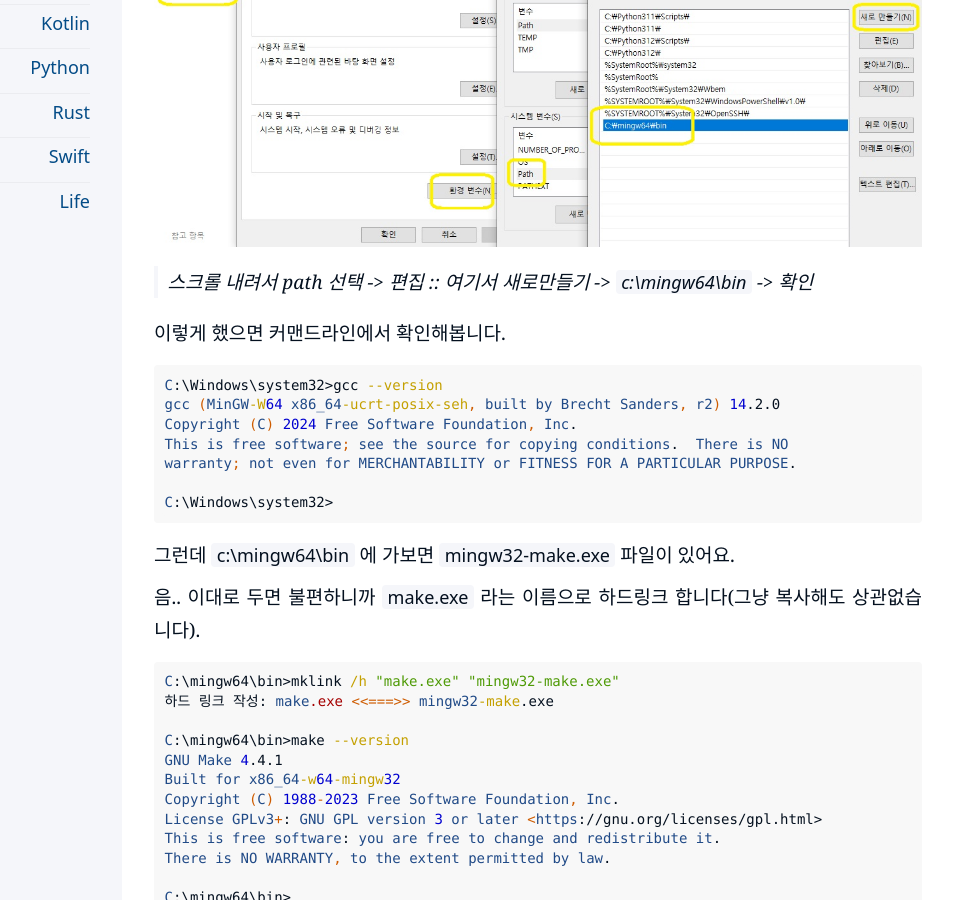
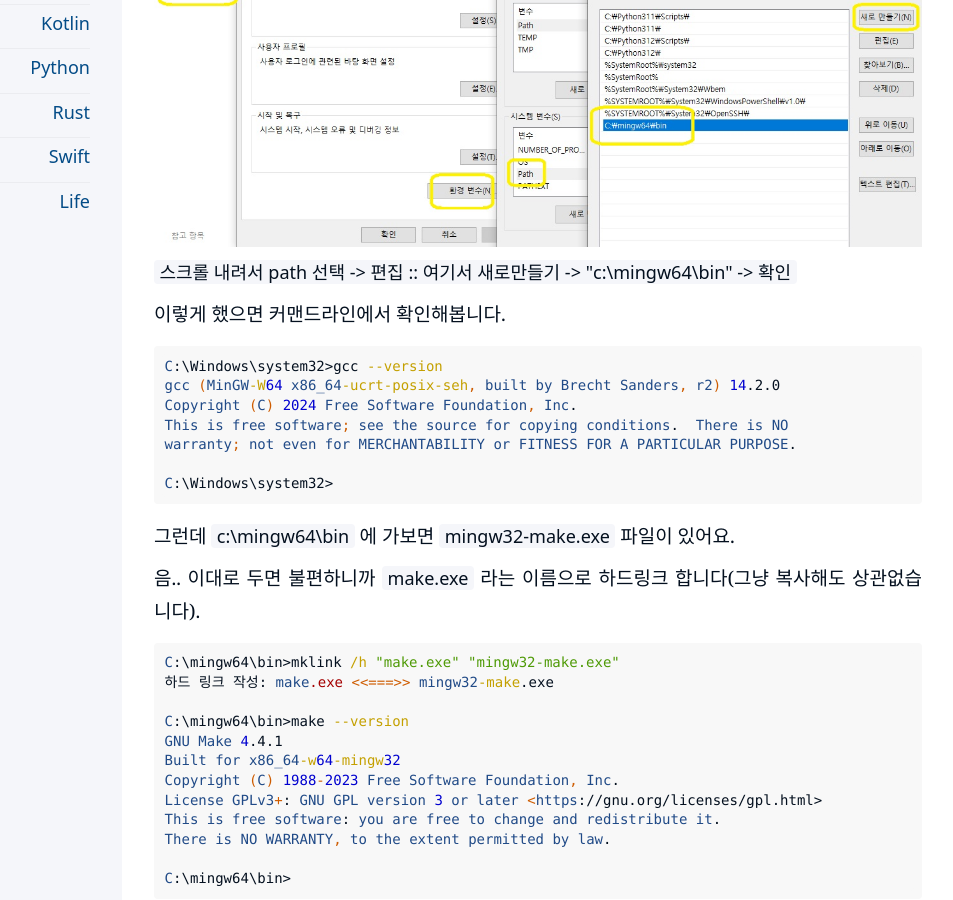
Before and after one commit to kiroshin/kiroshin.github.io, a Jekyll site: the page built from _posts/2024-10-28-rust-windows-install.md, in a window 1280 px wide and 900 px high, scrolled down 4647 px. Shown: the whole window, without its empty margins (198-1151 px from the left). Built offline with Jekyll 4.4.1, drawn with Linux system fonts in a browser that asks for light colours.

Commit message:
Update 2024-10-28-rust-windows-install.md

````diff
--- a/_posts/2024-10-28-rust-windows-install.md
+++ b/_posts/2024-10-28-rust-windows-install.md
@@ -150,7 +150,7 @@ stable-x86_64-pc-windows-msvc
 
 ![MinGW Lib Path](/assets/mingw-lib-windows-path.jpg)
 
-> 스크롤 내려서 path 선택 -> 편집 :: 여기서 새로만들기 -> `c:\mingw64\bin` -> 확인
+```스크롤 내려서 path 선택 -> 편집 :: 여기서 새로만들기 -> "c:\mingw64\bin" -> 확인```
 
 이렇게 했으면 커맨드라인에서 확인해봅니다.
 
````
